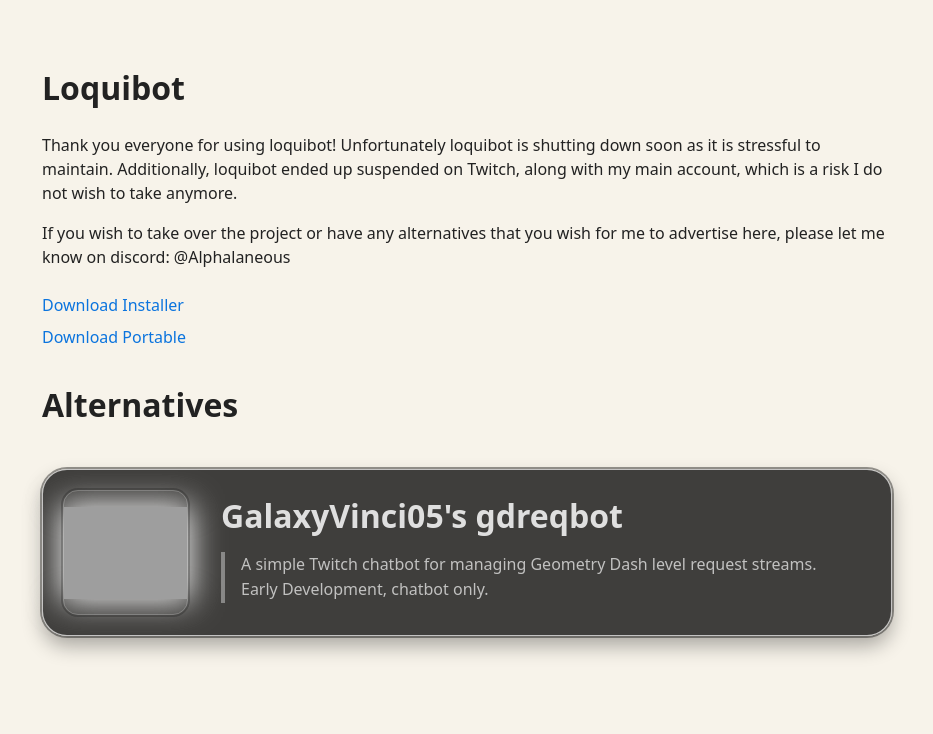
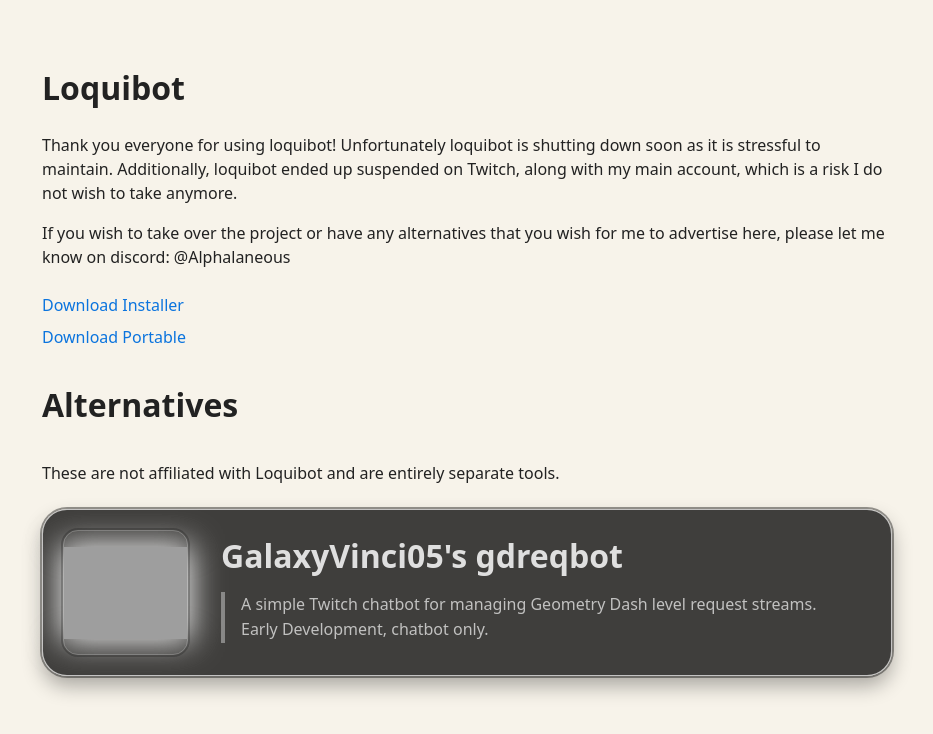
Before and after one commit to loquibot/loquibot.github.io, a plain HTML site: page index.html in a window 1280 px wide. Shown: the whole page, without its empty margins (173-1106 px from the left). Drawn offline with Linux system fonts and the light colour scheme; grey boxes are pictures that could not be loaded.

Commit message:
Update index.html

```diff
--- a/index.html
+++ b/index.html
@@ -23,6 +23,7 @@
 
             <div class="alternatives-container">
                 <h1>Alternatives</h1>
+                <p>These are not affiliated with Loquibot and are entirely separate tools.</p>
                 <a href="https://gdreqbot.ddns.net/" class="link-box">
                     <div class="link-image-container">
                         <img id="profile-image" src="https://avatars.githubusercontent.com/u/62468144?v=4">
```
